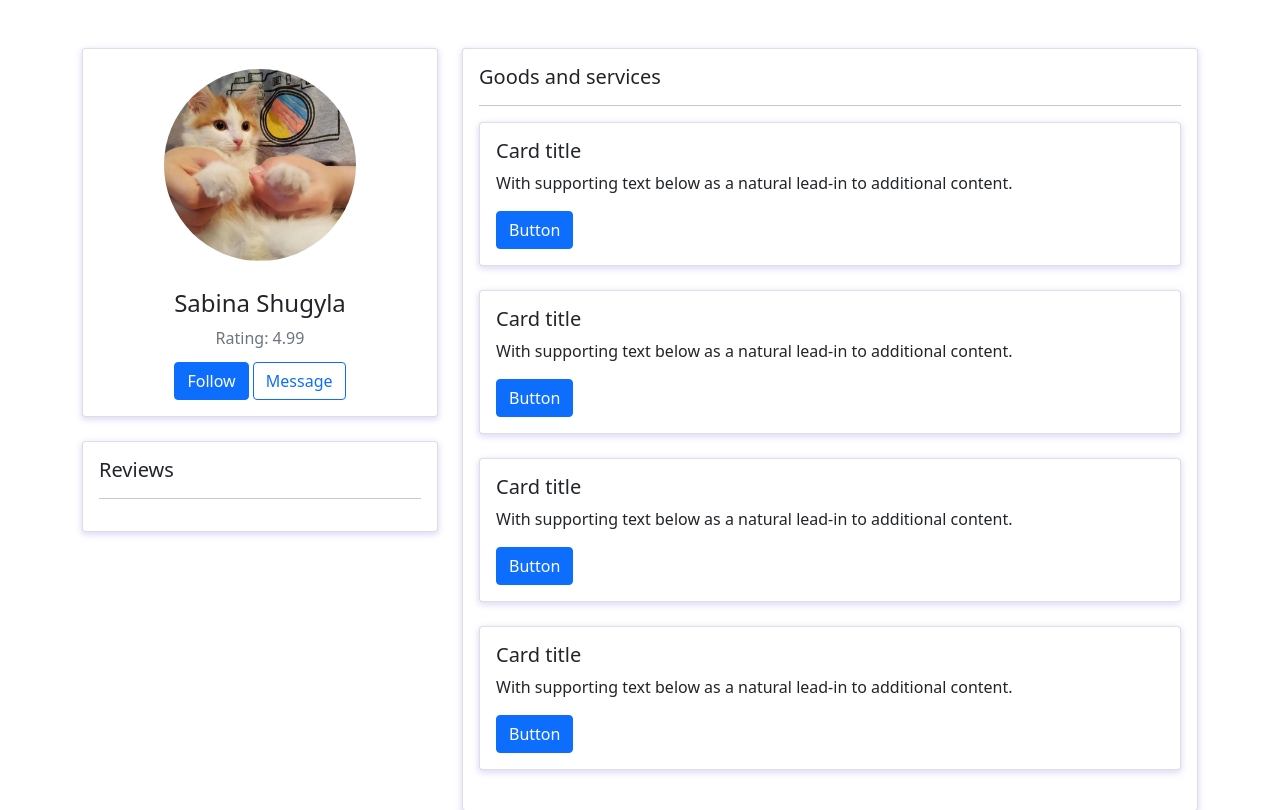
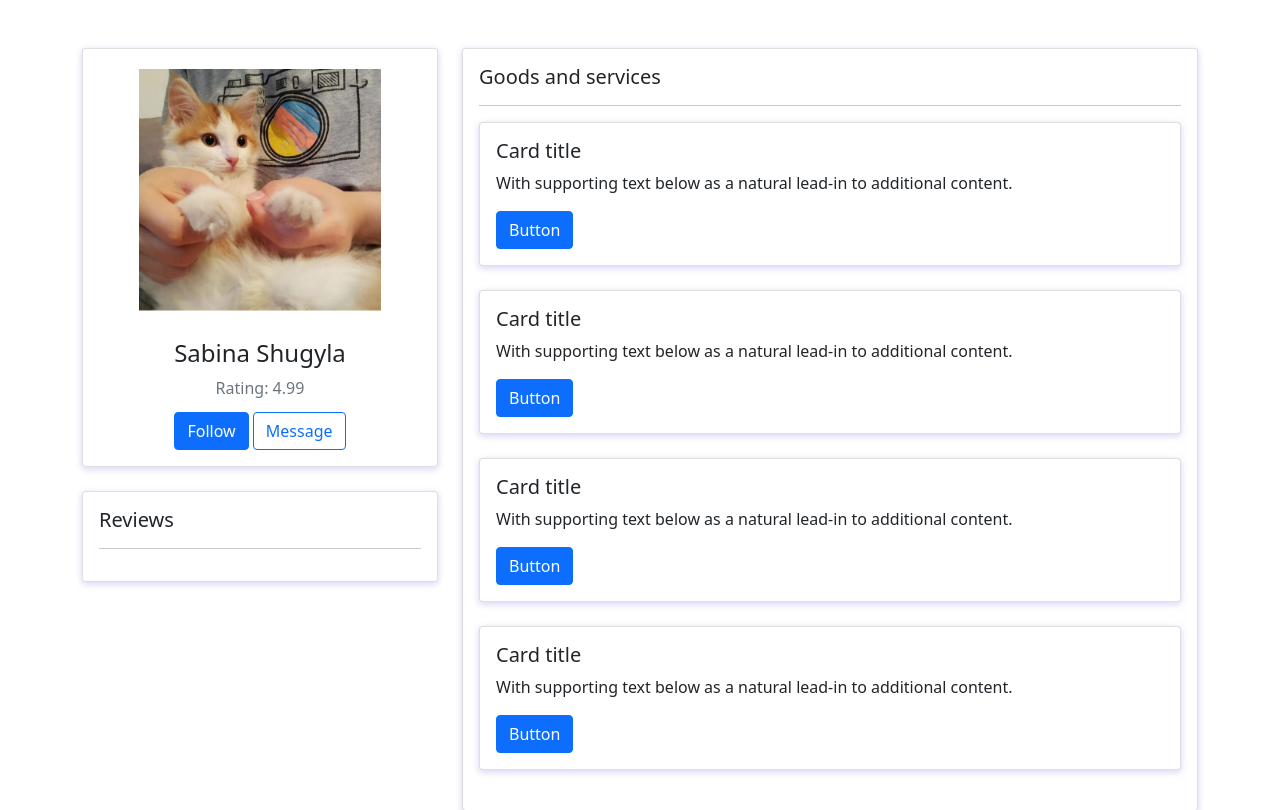
Before and after one commit to nrrnie/LaReclameOld, a Flask app: page /users/profile in a window 1280 px wide. Shown: the top 810 px of the page. Run offline with Flask 2, Linux system fonts and the light colour scheme; some libraries are stand-ins or nearby versions.

Commit message:
chore: resize user-profile image

```diff
--- a/la_reclame/users/templates/profile.html
+++ b/la_reclame/users/templates/profile.html
@@ -17,7 +17,7 @@
 					<div class="card">
 						<div class="card-body">
 							<div class="d-flex flex-column align-items-center text-center">
-								<img src="static/images/user-profile.jpg" alt="Admin" class="p-1 rounded-circle" width="200">
+								<img src="static/images/user-profile.jpg" alt="Admin" class="p-1" width="250">
 								<div class="mt-4">
 									<h4>Sabina Shugyla</h4>
 									<p class="text-secondary mb-1">Rating: 4.99</p>
```
